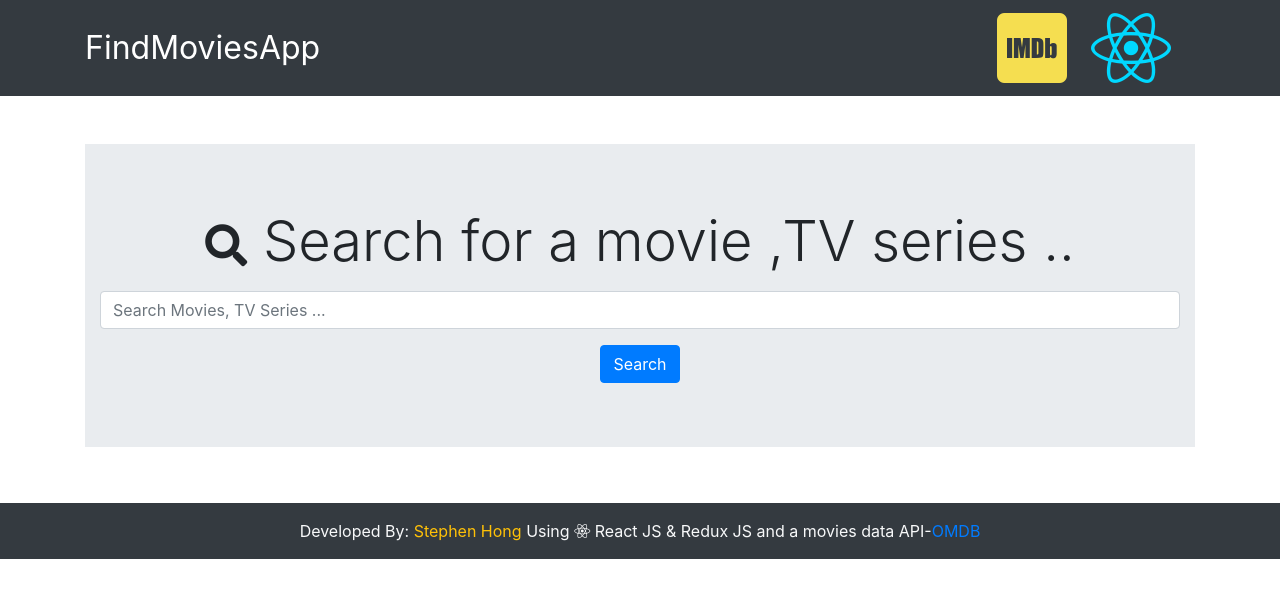
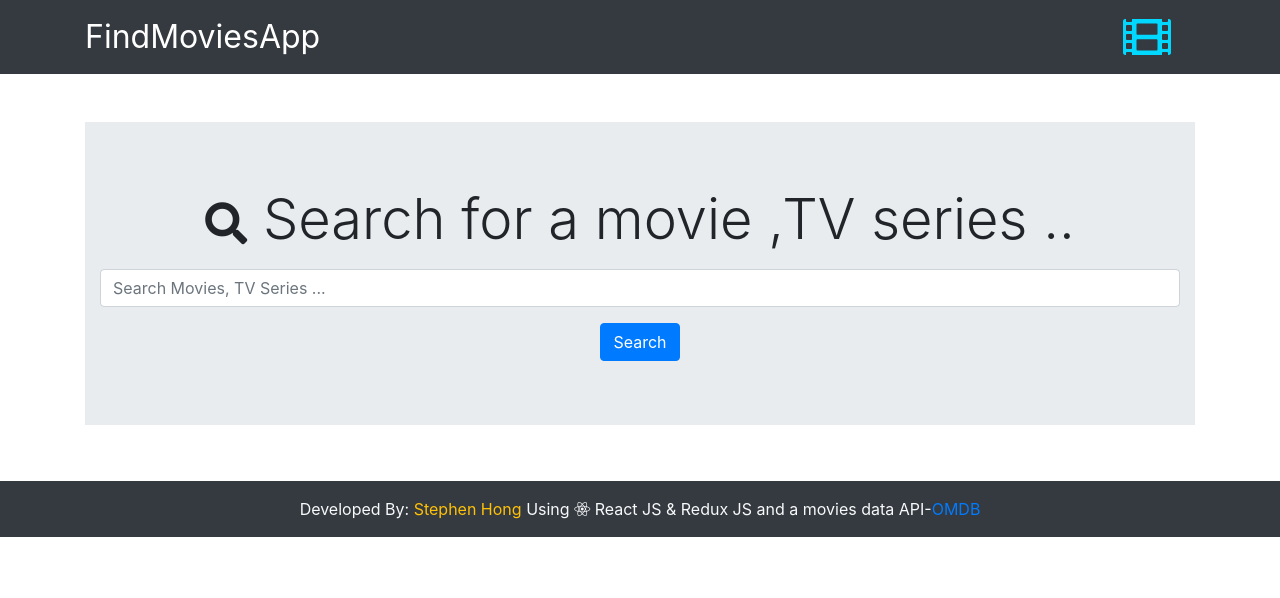
Before and after one commit to azurestefan/reduxmovieapp, a React (Create React App) app: page /#/ in a window 1280 px wide. Shown: the top 598 px of the page. Built offline with nearby package versions, Linux system fonts and the light colour scheme.

Commit message:
architecture change

```diff
--- a/src/App.js
+++ b/src/App.js
@@ -1,8 +1,7 @@
 import React, { Component } from 'react';
 import { Provider } from 'react-redux';
 import { HashRouter as Router, Route } from 'react-router-dom';
-import './App.css';
-
+import './css/App.css';
 import Navbar from './components/layout/Navbar';
 import Footer from './components/layout/Footer';
 import Landing from './components/home/Landing';
@@ -14,12 +13,12 @@ class App extends Component {
     return (
       <Provider store={store}>
         <Router>
-          <div>
+          <>
             <Navbar />
             <Route exact path='/' component={Landing} />
             <Route exact path='/movie/:id' component={Movie} />
             <Footer />
-          </div>
+          </>
         </Router>
       </Provider>
     );
--- a/src/components/home/Landing.js
+++ b/src/components/home/Landing.js
@@ -1,7 +1,6 @@
 import React, { Component } from 'react';
 
 import { connect } from 'react-redux';
-
 import SearchForm from './SearchForm';
 import MoviesContainer from './MoviesContainer';
 import Spinner from '../layout/Spinner';
--- a/src/components/home/Movie.js
+++ b/src/components/home/Movie.js
@@ -1,9 +1,7 @@
 import React, { Component } from 'react';
 import { connect } from 'react-redux';
 import { Link } from 'react-router-dom';
-
 import { fetchMovie, setLoading } from '../../actions/searchActions';
-
 import Spinner from '../layout/Spinner';
 
 export class Movie extends Component {
@@ -15,13 +13,13 @@ export class Movie extends Component {
     const { loading, movie } = this.props;
 
     let movieInfo = (
-      <div className='container'>
+      <main className='container'>
         <div className='row'>
-          <div className='col-md-4 card card-body'>
+          <figure className='col-md-4 card card-body'>
             <img src={movie.Poster} className='thumbnail' alt='Poster' />
-          </div>
-          <div className='col-md-8'>
-            <h2 className='mb-4'>{movie.Title}</h2>
+          </figure>
+          <article className='col-md-8'>
+            <header className='mb-4'>{movie.Title}</header>
             <ul className='list-group'>
               <li className='list-group-item'>
                 <strong>Genre:</strong> {movie.Genre}
@@ -45,11 +43,11 @@ export class Movie extends Component {
                 <strong>Actors:</strong> {movie.Actors}
               </li>
             </ul>
-          </div>
+          </article>
         </div>
-        <div className='row'>
+        <article className='row'>
           <div className='card card-body bg-dark my-5 text-light'>
-            <div className='col-md-12'>
+            <aside className='col-md-12'>
               <h3>About </h3>
               {movie.Plot}
               <hr />
@@ -59,10 +57,10 @@ export class Movie extends Component {
               <Link to='/' className='btn btn-default text-light'>
                 Go Back To Search
               </Link>
-            </div>
+            </aside>
           </div>
-        </div>
-      </div>
+        </article>
+      </main>
     );
 
     let content = loading ? <Spinner /> : movieInfo;
--- a/src/components/home/MoviesContainer.js
+++ b/src/components/home/MoviesContainer.js
@@ -1,7 +1,5 @@
 import React, { Component } from 'react';
-
 import { connect } from 'react-redux';
-
 import MovieCard from './MovieCard';
 
 export class MoviesContainer extends Component {
--- a/src/components/layout/Footer.js
+++ b/src/components/layout/Footer.js
@@ -2,21 +2,19 @@ import React from 'react';
 
 function Footer() {
   return (
-    <div>
+    <footer>
       <div className='row'>
         <div className='col-md-12'>
           <div className='footer p-3 mt-4 text-center bg-dark text-light'>
-            Developed By: {' '}
-            <span className='text-warning font-weight-normal'>Stephen Hong</span>
-            {' '} Using {' '}
-            <i className='fab fa-react' /> React JS &amp; Redux JS and a movies data API-
+            Developed By: <span className='text-warning font-weight-normal'>Stephen Hong</span> Using <i className='fab fa-react' /> React JS &amp;
+            Redux JS and a movies data API-
             <a href='http://www.omdbapi.com/' target='_blank' rel='noopener noreferrer'>
               OMDB
             </a>
           </div>
         </div>
       </div>
-    </div>
+    </footer>
   );
 }
 
--- a/src/components/layout/Navbar.js
+++ b/src/components/layout/Navbar.js
@@ -3,7 +3,7 @@ import { Link } from 'react-router-dom';
 
 function Navbar() {
   return (
-    <div>
+    <header>
       <nav className='navbar navbar-light bg-dark mb-5'>
         <div className='container'>
           <div className='navbar-header'>
@@ -13,15 +13,12 @@ function Navbar() {
           </div>
           <ul className='navbar-nav ml-auto text-light d-inline-block'>
             <li className='nav-item d-inline-block mr-4'>
-              <i className='fab fa-imdb fa-5x' id='imdb-logo' />
-            </li>
-            <li className='nav-item d-inline-block mr-4'>
-              <i className='fab fa-react fa-5x' id='react-logo' />
+              <i className='fas fa-film fa-3x' id='react-logo' />
             </li>
           </ul>
         </div>
       </nav>
-    </div>
+    </header>
   );
 }
 
--- a/src/components/layout/Spinner.js
+++ b/src/components/layout/Spinner.js
@@ -1,5 +1,5 @@
 import React from 'react';
-import spinner from './spinner.gif';
+import spinner from '../../images/spinner.gif';
 
 function Spinner() {
   return (
--- a/src/index.js
+++ b/src/index.js
@@ -1,6 +1,6 @@
 import React from 'react';
 import ReactDOM from 'react-dom';
-import './index.css';
+import './css/index.css';
 import App from './App';
 import reportWebVitals from './reportWebVitals';
 
--- a/src/store.js
+++ b/src/store.js
@@ -5,7 +5,6 @@ import rootReducer from './reducers';
 
 const middleware = [thunk];
 const initialState = {};
-
 const store = createStore(rootReducer, initialState, composeWithDevTools(applyMiddleware(...middleware))); //spread operator applies other middleware needed for this store.
 
 export default store;
```
Also changed, not shown: src/setupTests.js (deleted, +0 -5 lines), src/css/App.css (renamed from src/App.css), src/css/index.css (renamed from src/index.css), src/images/spinner.gif (renamed from src/components/layout/spinner.gif).
